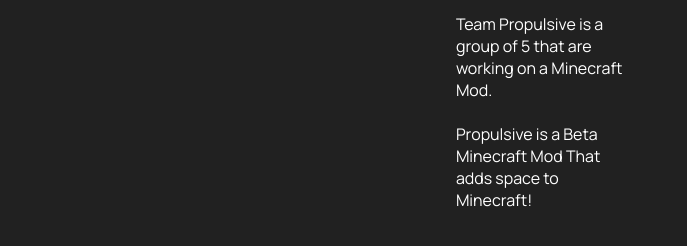
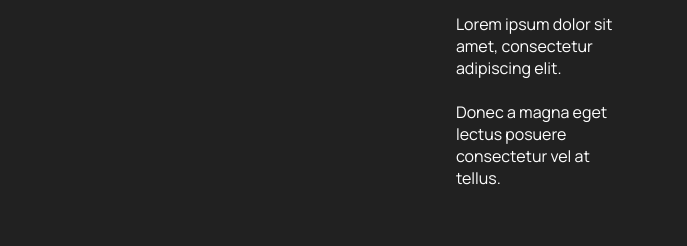
Before and after one commit to TeamPropulsive/TeamPropulsive.github.io, a plain HTML site: page index.html in a window 1280 px wide. Shown: the part 112-358 px from the top of the page, without its empty margins (0-687 px from the left). Drawn offline with Linux system fonts and the light colour scheme.

Commit message:
Update index.html to not include any specifics yet.

```diff
--- a/index.html
+++ b/index.html
@@ -20,7 +20,7 @@
     </nav>
     <div class="center">
         <h1> Team Propulsive </h1>
-        <p> Team Propulsive is a group of 5 that are working on a Minecraft Mod. <br> <br> Propulsive is a Beta Minecraft Mod That adds space to Minecraft!</p>
+        <p> Lorem ipsum dolor sit amet, consectetur adipiscing elit. <br> <br> Donec a magna eget lectus posuere consectetur vel at tellus.</p>
     </div>
  </body>
  </html>
```
